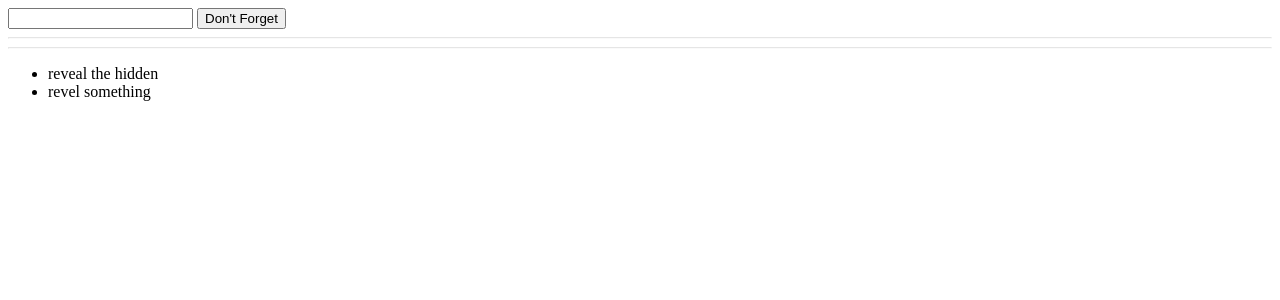
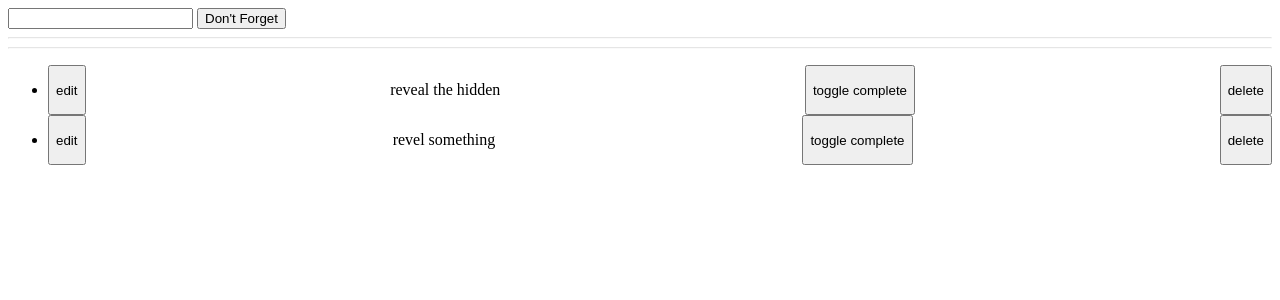
Before and after one commit to matt2tech/djangoTemplatePractice, a Django app: page /todo/ in a window 1280 px wide. Shown: the top 300 px of the page. Run offline with Django 3.2, Linux system fonts and the light colour scheme; data comes from the database, SQL or seed files in the repository.

Commit message:
Added todol list item and buttons and styled

```diff
--- a/app/templates/app/todos.html
+++ b/app/templates/app/todos.html
@@ -17,7 +17,14 @@
     <hr class='line-dividers'>
     <ul>
         {% for todo in todos %}
-        <li>{{todo.title}}</li>
+        <li>
+        <div class='d-flex spaced'>
+            <button>edit</button>
+            <p>{{todo.title}}</p>
+            <button>toggle complete</button>
+            <button>delete</button>
+        </div>
+        </li>
         {% endfor %}
     </ul>
 </body>
@@ -27,5 +34,12 @@
         color: lightgray;
         opacity: 0.25;
     }
+    .d-flex {
+        display: flex;
+    }
+    .spaced {
+        justify-content: space-between;
+    }
+
 </style>
 </html>
```
